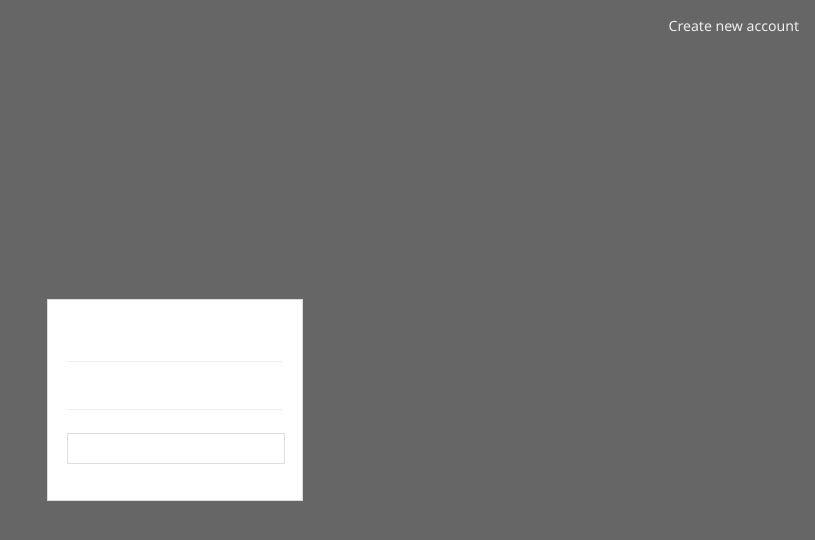
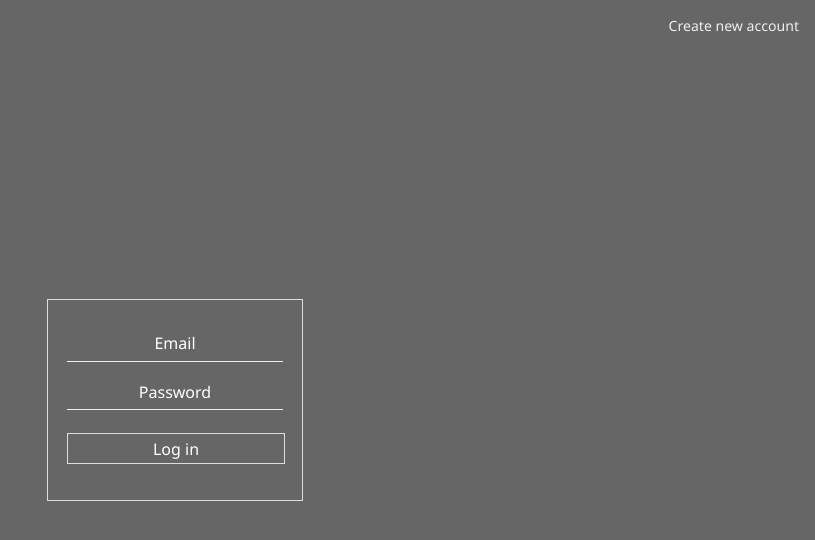
Before and after one commit to MarkCavalli/rageserver, a website: page app/client/Browsers/Login/login.html in a window 1280 px wide. Shown: the whole page, without its empty margins (465-1280 px from the left). Drawn offline with Linux system fonts and the light colour scheme; files whose address does not match are found by name.

Commit message:
Update style.css

```diff
--- a/app/client/Browsers/Login/style.css
+++ b/app/client/Browsers/Login/style.css
@@ -22,7 +22,6 @@ body {
 }
 
 .app > section {
-    background: #fff;
     display: block;
     margin: 0 auto;
     width: 20vw;
```
